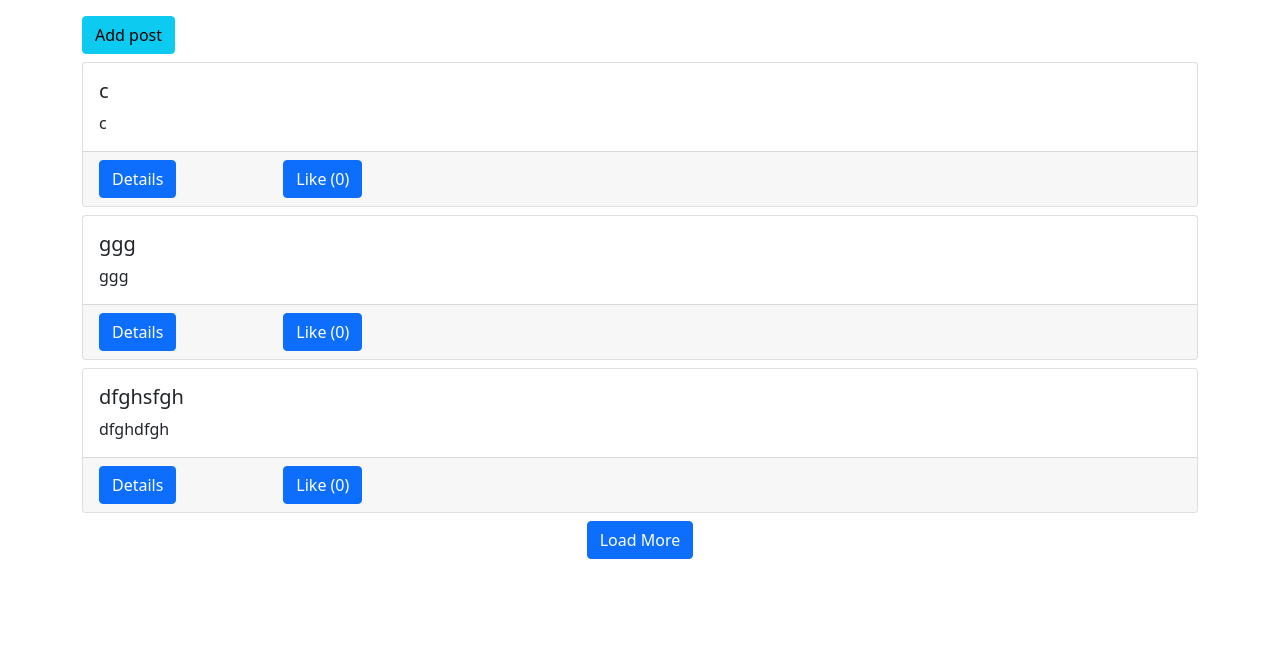
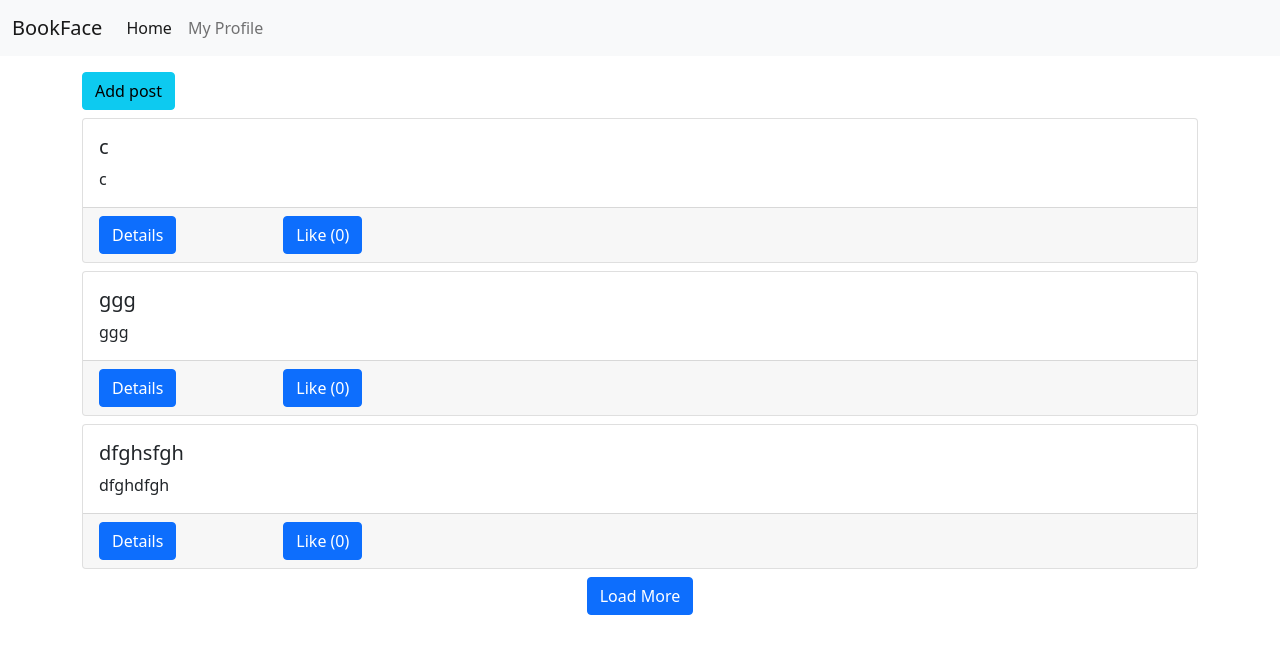
Before and after one commit to jackprudnikowicz/https---github.com-jackprudnikowicz-Django-Post-Board, a Django app: page / in a window 1280 px wide. Shown: the top 654 px of the page. Run offline with Django 5.2, Linux system fonts and the light colour scheme; a user stored in the database is signed in; data comes from the database, SQL or seed files in the repository; both versions use the stored data as it was after the commit; data that the repository does not hold is empty; some libraries are stand-ins or nearby versions.

Commit message:
Added the nav bar and had to fix the paths to allow the code to actually work

```diff
--- a/posts/templates/posts/main.html
+++ b/posts/templates/posts/main.html
@@ -20,7 +20,7 @@ posts
                     <button type="button" class="btn-close add-modal-close" data-bs-dismiss="modal" aria-label="Close"></button>
                 </div>
                 <div class="modal-body">
-                    <form id="post-form">
+                    <form id="post-form" autocomplete="off">
                         {% csrf_token %}
                         {{form|crispy}}
                         <div class="modal-footer">
--- a/posts/utils.py
+++ b/posts/utils.py
@@ -1,6 +1,8 @@
 from .models import Post
 from profiles.models import Profile
 from django.http import HttpResponse
+from django.shortcuts import redirect
+
 
 def action_permission(func):
     def wrapper(request, **kwargs):
@@ -12,7 +14,7 @@ def action_permission(func):
             return func(request, **kwargs)
         else:
             print('no')
-            return HttpResponse('access denied - you need to be the author of the post to delete')
-
+            # return HttpResponse('access denied - you need to be the author of the post to delete')
+            return redirect('posts:main-board')
 
     return wrapper
--- a/posts/views.py
+++ b/posts/views.py
@@ -5,6 +5,7 @@ from .forms import PostForm
 from profiles.models import Profile
 from .utils import action_permission
 from django.contrib.auth.decorators import login_required
+from django.shortcuts import redirect
 # from django.core import serializers
 # Create your views here.
 
@@ -25,6 +26,7 @@ def post_list_and_create(request):
                 'author': instance.author.user.username,
                 'id': instance.id,
             })
+    # return redirect('posts:main-board')
 
     context = {
         'form': form,
@@ -64,6 +66,7 @@ def load_post_data_view(request, num_posts):
             }
             data.append(item)
         return JsonResponse({'data':data[lower:upper], 'size': size})
+    return redirect('posts:main-board')
 
 @login_required
 def post_detail_data_view(request, pk):
@@ -89,6 +92,7 @@ def like_unlike_post(request):
             liked = True
             obj.liked.add(request.user)
         return JsonResponse({'liked': liked, 'count': obj.like_count})
+    return redirect('posts:main-board')
 
 @login_required
 @action_permission
@@ -104,6 +108,7 @@ def update_post(request, pk):
             'title': new_title,
             'body': new_body,
         })
+    return redirect('posts:main-board')
 
 @login_required
 @action_permission
@@ -112,7 +117,8 @@ def delete_post(request, pk):
     if request.headers.get("X-Requested-With") == "XMLHttpRequest":
         obj.delete()
         return JsonResponse({})
-    return JsonResponse({'msg': 'access denied - ajax only'})
+    # return JsonResponse({'msg': 'access denied - ajax only'})
+    return redirect('posts:main-board')
 
 
 @login_required
--- a/posts_proj/settings.py
+++ b/posts_proj/settings.py
@@ -25,7 +25,7 @@ SECRET_KEY = 'django-insecure-*=p_$)eipsn*xn3m)ng)uds4l!52k564exyb#$bo$hz5nj^9gq
 # SECURITY WARNING: don't run with debug turned on in production!
 DEBUG = True
 
-ALLOWED_HOSTS = []
+ALLOWED_HOSTS = ['10.144.110.83', "127.0.0.1", "localhost"]
 
 
 # Application definition
--- a/templates/base.html
+++ b/templates/base.html
@@ -28,7 +28,7 @@
   </head>
   <body>
     {% include "navbar.html" %}
-    <div class="container mt-3">
+    <div class="container mt-3 mb-3">
         {% block content %}
         {% endblock content %}
     </div>
--- a/templates/navbar.html
+++ b/templates/navbar.html
@@ -0,0 +1,21 @@
+{% url 'posts:main-board' as path_to_home %}
+{% url 'profiles:my-profile' as path_to_my_profile %}
+
+<nav class="navbar navbar-expand-lg navbar-light bg-light">
+  <div class="container-fluid">
+    <a class="navbar-brand" href="{{path_to_home}}">BookFace</a>
+    <button class="navbar-toggler" type="button" data-bs-toggle="collapse" data-bs-target="#navbarNav" aria-controls="navbarNav" aria-expanded="false" aria-label="Toggle navigation">
+      <span class="navbar-toggler-icon"></span>
+    </button>
+    <div class="collapse navbar-collapse" id="navbarNav">
+      <ul class="navbar-nav">
+        <li class="nav-item">
+          <a class="nav-link {% if request.path == path_to_home %}active{% endif %}" href="{{ path_to_home }}">Home</a>
+        </li>
+        <li class="nav-item">
+          <a class="nav-link {% if request.path == path_to_my_profile %}active{% endif %}" href="{{ path_to_my_profile }}">My Profile</a>
+        </li>
+      </ul>
+    </div>
+  </div>
+</nav>
```
Also changed, not shown: db.sqlite3.
